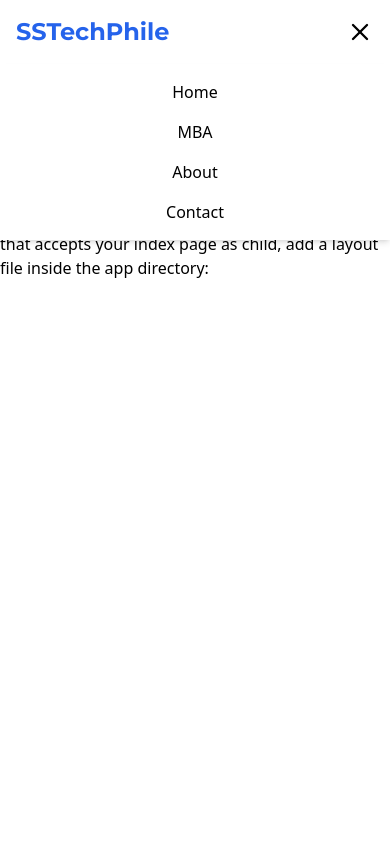
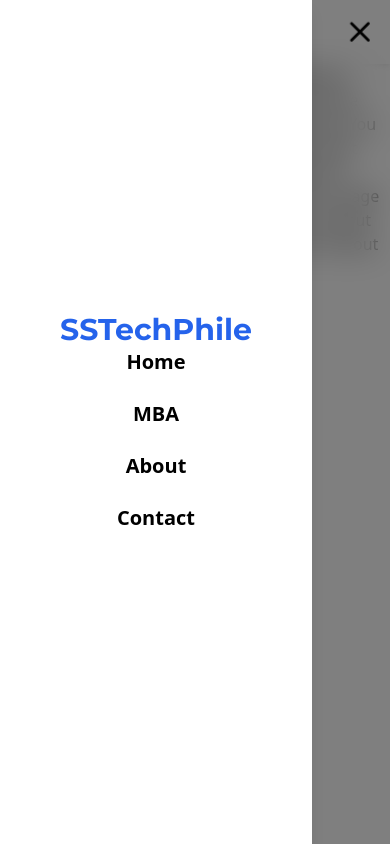
Before and after one commit to Saurabh2619/tcr, a Next.js app: page / in a window 390 px wide. Both pictures are taken after a click on the button 360 px from the left and 32 px from the top of the page. Built offline with nearby package versions, Linux system fonts and the light colour scheme.

Commit message:
animation nav

```diff
--- a/src/app/components/navbar.tsx
+++ b/src/app/components/navbar.tsx
@@ -1,36 +1,53 @@
 'use client';
 
-import { useState } from 'react';
+import { useState, useEffect } from 'react';
 import Link from 'next/link';
 import { Menu, X } from 'lucide-react';
 import { Montserrat, Lato } from "next/font/google";
+import { motion, AnimatePresence } from "framer-motion";
 
 const montserrat = Montserrat({
   subsets: ["latin"],
   weight: ["400", "700"],
   variable: "--font-montserrat",
 });
+
 const lato = Lato({
   subsets: ["latin"],
   weight: ["400", "700"],
-  variable: "--font-montserrat",
+  variable: "--font-lato",
 });
 
 export default function Navbar() {
   const [isOpen, setIsOpen] = useState(false);
 
+  // Disable scrolling when mobile menu is open
+  useEffect(() => {
+    if (isOpen) {
+      document.body.classList.add("overflow-hidden");
+    } else {
+      document.body.classList.remove("overflow-hidden");
+    }
+    return () => document.body.classList.remove("overflow-hidden");
+  }, [isOpen]);
+
   return (
     <nav className="bg-white shadow-md sticky top-0 z-50 h-16 flex items-center">
-      <div className="container mx-auto flex justify-between items-center p-4 ">
-        {/* Logo */}
+      <div className="container mx-auto flex justify-between items-center p-4 w-full">
+        {/* Logo (Always Visible) */}
         <Link href="/" className={`text-2xl font-bold text-blue-600 ${montserrat.className}`}>
           SSTechPhile
         </Link>
 
-        {/* Hamburger Button */}
-        <button className="md:hidden" onClick={() => setIsOpen(!isOpen)}>
+        {/* Animated Hamburger Button */}
+        <motion.button
+          className="md:hidden z-50"
+          onClick={() => setIsOpen(!isOpen)}
+          animate={{ rotate: isOpen ? 180 : 0, scale: isOpen ? 1.2 : 1 }}
+          transition={{ duration: 0.3, ease: "easeInOut" }}
+        >
           {isOpen ? <X size={28} /> : <Menu size={28} />}
-        </button>
+        </motion.button>
 
         {/* Desktop Menu */}
         <ul className={`hidden md:flex space-x-6 ${lato.className} text-md`}>
@@ -41,15 +58,58 @@ export default function Navbar() {
         </ul>
       </div>
 
-      {/* Mobile Menu */}
-      {isOpen && (
-        <div className="md:hidden bg-white shadow-md absolute top-full left-0 w-full p-4 space-y-4 text-center">
-          <Link href="/" className="block hover:text-blue-500" onClick={() => setIsOpen(false)}>Home</Link>
-          <Link href="/mba" className="block hover:text-blue-500" onClick={() => setIsOpen(false)}>MBA</Link>
-          <Link href="/about" className="block hover:text-blue-500" onClick={() => setIsOpen(false)}>About</Link>
-          <Link href="/contact" className="block hover:text-blue-500" onClick={() => setIsOpen(false)}>Contact</Link>
-        </div>
-      )}
+      {/* Creative Mobile Menu */}
+      <AnimatePresence>
+        {isOpen && (
+          <>
+            {/* Blurred Background Effect */}
+            <motion.div
+              initial={{ opacity: 0 }}
+              animate={{ opacity: 1 }}
+              exit={{ opacity: 0 }}
+              transition={{ duration: 0.4 }}
+              className="fixed top-0 left-0 w-full h-full bg-black/50 backdrop-blur-lg z-40"
+              onClick={() => setIsOpen(false)}
+            />
+
+            {/* Menu Panel with Curved Entry */}
+            <motion.div
+              initial={{ x: "-100%", borderRadius: "50% 0 0 50%" }}
+              animate={{ x: "0%", borderRadius: "0" }}
+              exit={{ x: "-100%", borderRadius: "50% 0 0 50%" }}
+              transition={{ duration: 0.5, ease: "easeInOut" }}
+              className="fixed top-0 left-0 w-4/5 h-screen bg-white shadow-lg flex flex-col items-center justify-center text-lg z-50"
+            >
+              {/* Logo in Menu */}
+              <motion.div
+                initial={{ opacity: 0, y: -20 }}
+                animate={{ opacity: 1, y: 0 }}
+                transition={{ duration: 0.4 }}
+              >
+                <Link href="/" className={`text-3xl font-bold text-blue-600 mb-6 ${montserrat.className}`} onClick={() => setIsOpen(false)}>
+                  SSTechPhile
+                </Link>
+              </motion.div>
+
+              {/* Staggered Navigation Links */}
+              <nav className="flex flex-col items-center space-y-6">
+                {["Home", "MBA", "About", "Contact"].map((item, index) => (
+                  <motion.div
+                    key={item}
+                    initial={{ opacity: 0, x: -30 }}
+                    animate={{ opacity: 1, x: 0 }}
+                    transition={{ delay: 0.2 + index * 0.15, duration: 0.5, ease: "easeOut" }}
+                  >
+                    <Link href={`/${item.toLowerCase()}`} className="hover:text-blue-500 text-xl font-semibold" onClick={() => setIsOpen(false)}>
+                      {item}
+                    </Link>
+                  </motion.div>
+                ))}
+              </nav>
+            </motion.div>
+          </>
+        )}
+      </AnimatePresence>
     </nav>
   );
 }
```
